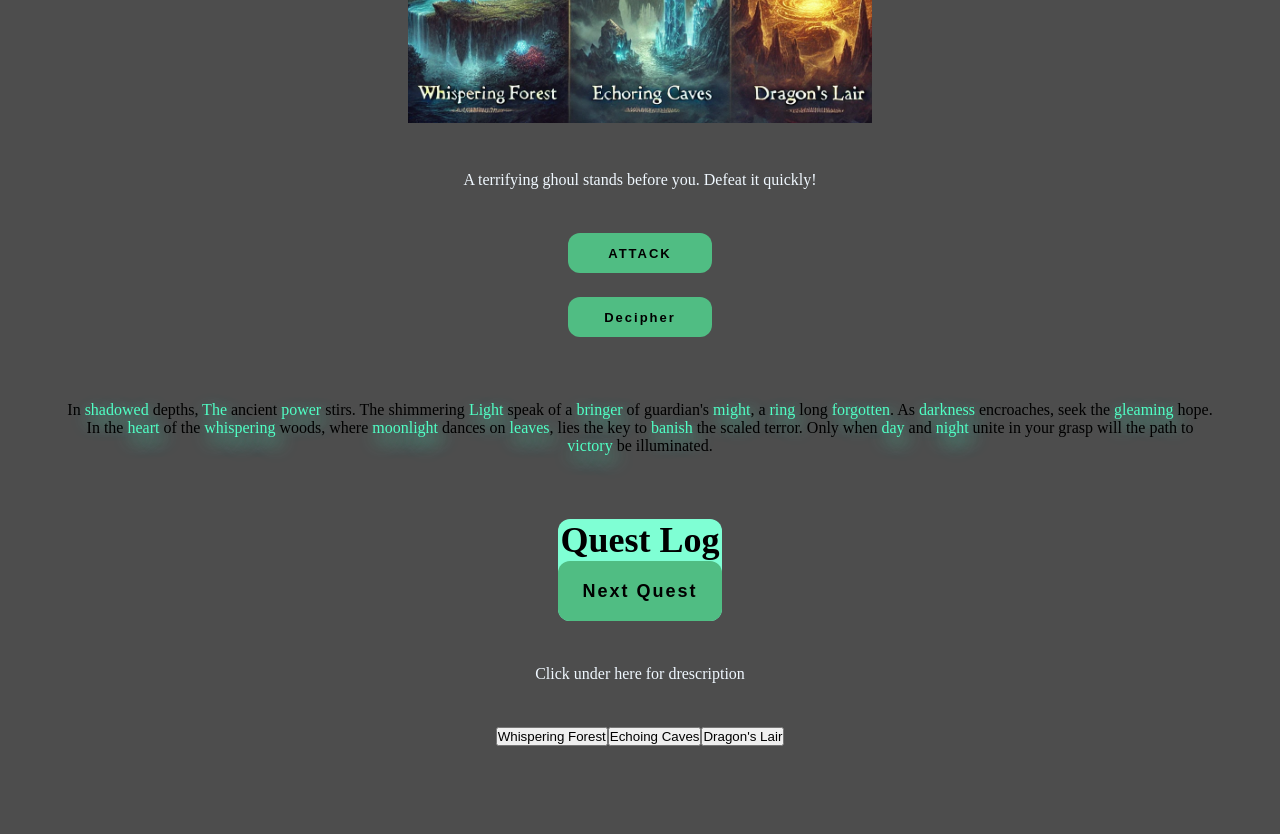
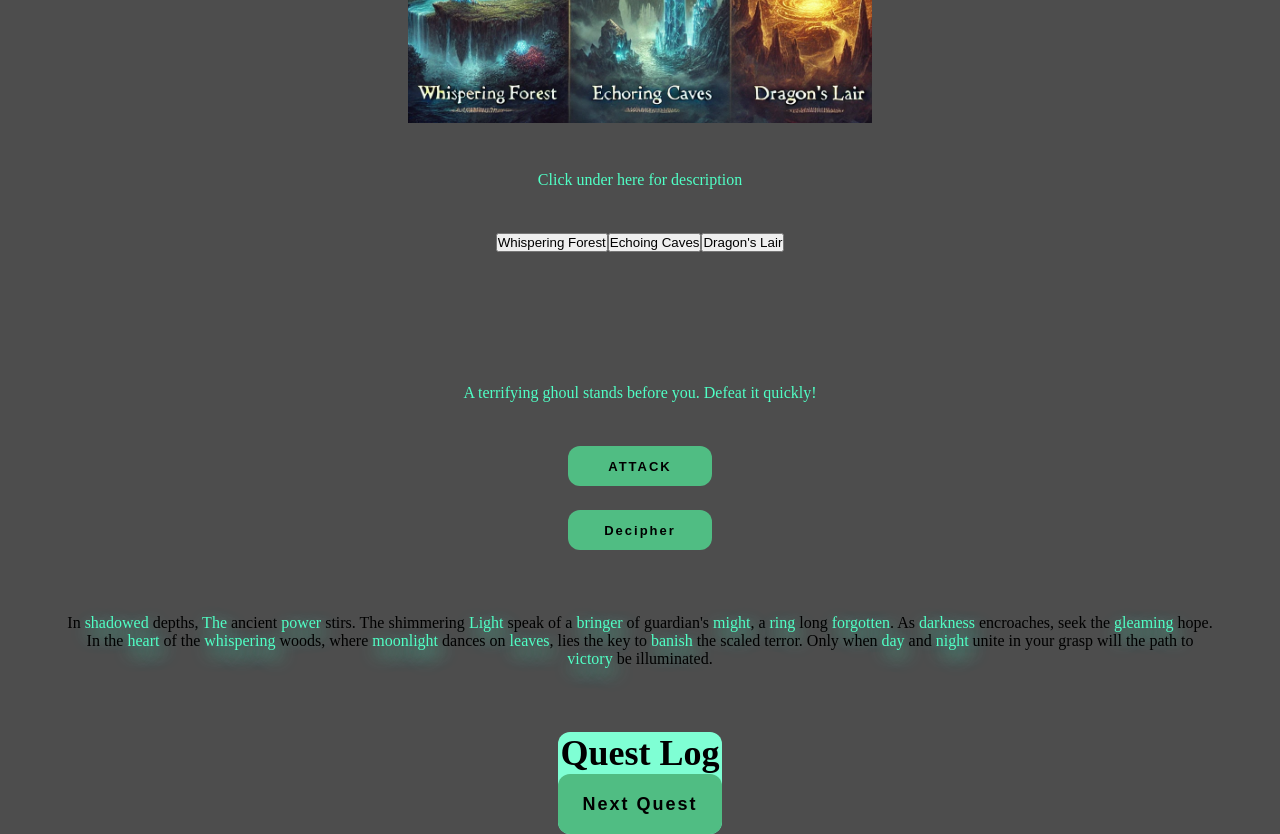
Before and after one commit to Jostein24sfj/javascript-intermidiate-oppgave, a plain HTML site: page index.html in a window 1280 px wide. Shown: the part 480-1314 px from the top of the page. Drawn offline with Linux system fonts and the light colour scheme.

Commit message:
fixed design

```diff
--- a/index.html
+++ b/index.html
@@ -14,6 +14,9 @@
       <div class="img">
         <img src="./image/ThemeImg.webp" alt="" />
       </div>
+      <p>Click under here for description</p>
+      <div id="locations"></div>
+      <p id="locationDescription"></p>
       <p>A terrifying ghoul stands before you. Defeat it quickly!</p>
 
       <div class="attackButton">
@@ -61,9 +64,6 @@
         <button class="nextQuestBtn" id="nextQuestBtn">Next Quest</button>
         <ul id="questList"></ul>
       </div>
-      <p>Click under here for drescription</p>
-      <div id="locations"></div>
-      <p id="locationDescription"></p>
     </div>
   </body>
 </html>
--- a/style.css
+++ b/style.css
@@ -55,7 +55,7 @@ span {
 }
 p {
   font-size: 16px;
-  color: aliceblue;
+  color: rgb(80, 255, 197);
   padding: 44px;
 }
 
```
